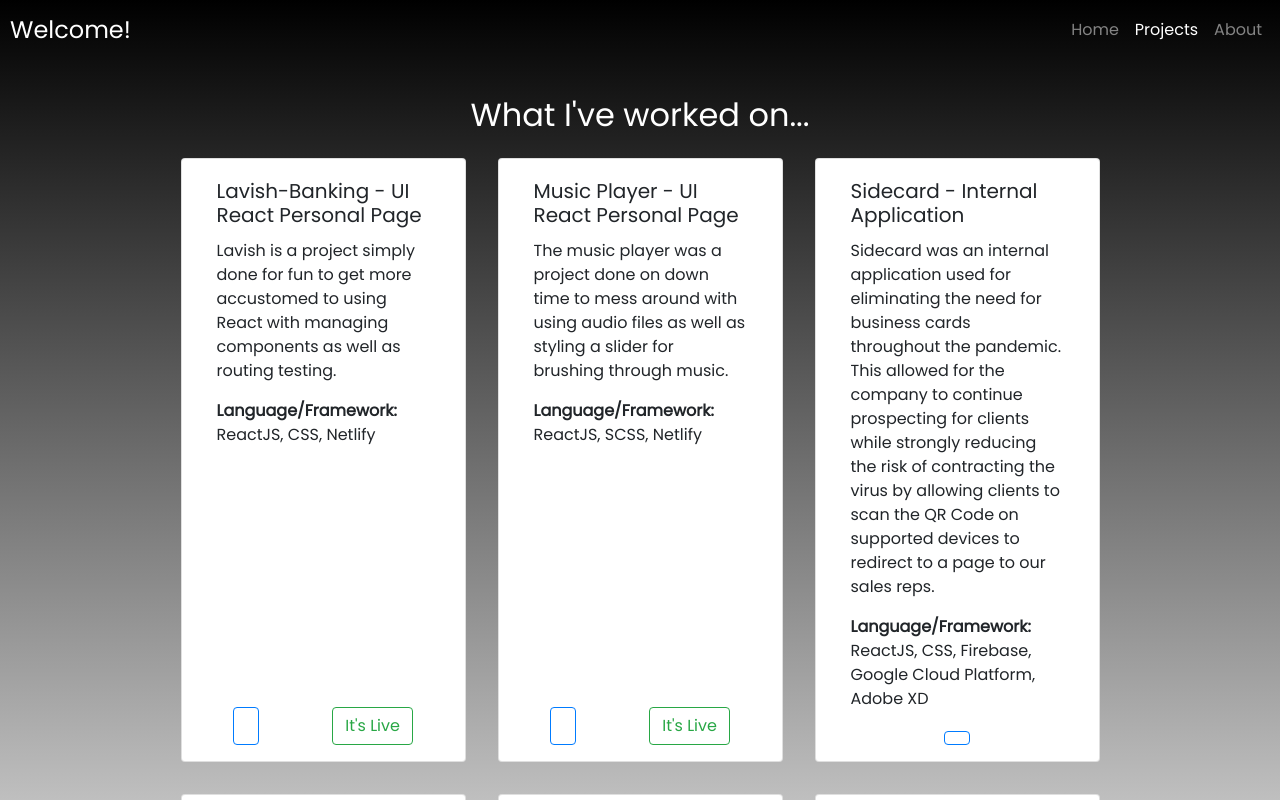
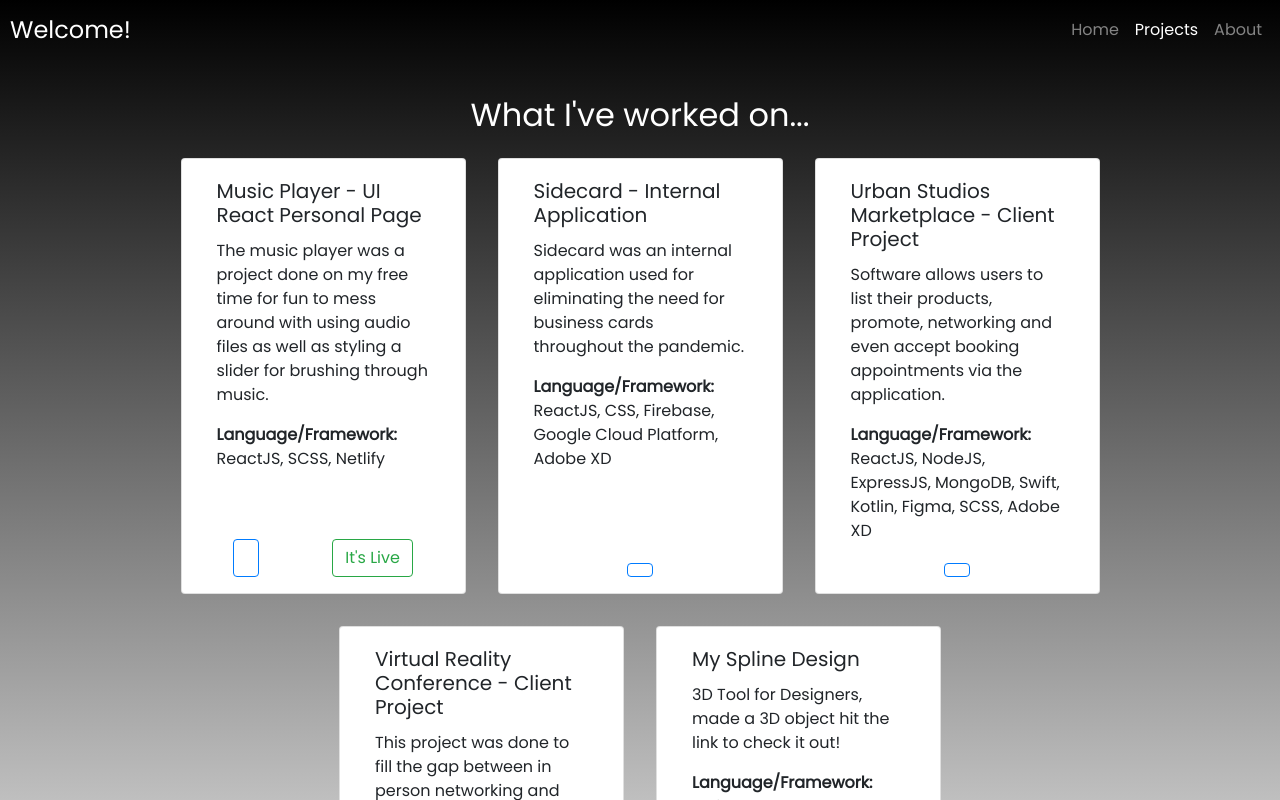
Before and after one commit to JeremyRivera/newProjectv2, a React (Create React App) app: page /Projects in a window 1280 px wide. Shown: the top 800 px of the page. Built offline with nearby package versions, Linux system fonts and the light colour scheme.

Commit message:
changed the styling for the tiles

```diff
--- a/src/components/ProjectList/index.jsx
+++ b/src/components/ProjectList/index.jsx
@@ -4,46 +4,39 @@ import ProjectCard from '../ProjectCard';
 const ProjectList = () => {
     const projects = [
         {
-            name: "Lavish-Banking - UI React Personal Page",
-            url: "https://lavishbanking.netlify.app/",
-            github: "https://github.com/JeremyRivera?tab=repositories",
-            languages: "ReactJS, CSS, Netlify",
-            description: "Lavish is a project simply done for fun to get more accustomed to using React with managing components as well as routing testing."
-        },
-        {
             name: "Music Player - UI React Personal Page",
             url: "https://viviana-v1.netlify.app/",
             github: "https://github.com/JeremyRivera/musicPlayer",
             languages: "ReactJS, SCSS, Netlify",
-            description: "The music player was a project done on down time to mess around with using audio files as well as styling a slider for brushing through music."
+            description: "The music player was a project done on my free time for fun to mess around with using audio files as well as styling a slider for brushing through music."
         },
         {
             name: "Sidecard - Internal Application",
             url: "",
             github: "https://github.com/jonotann/sidecards",
             languages: "ReactJS, CSS, Firebase, Google Cloud Platform, Adobe XD",
-            description: "Sidecard was an internal application used for eliminating the need for business cards throughout the pandemic. This allowed for the company to continue prospecting for clients while strongly reducing the risk of contracting the virus by allowing clients to scan the QR Code on supported devices to redirect to a page to our sales reps."
+            description: "Sidecard was an internal application used for eliminating the need for business cards throughout the pandemic."
         },
         {
             name: "Urban Studios Marketplace - Client Project",
             url: "",
             github: "https://github.com/JeremyRivera?tab=stars",
             languages: "ReactJS, NodeJS, ExpressJS, MongoDB, Swift, Kotlin, Figma, SCSS, Adobe XD",
-            description: "Within this project, I was one of three developers including both internal and external employees assigned to create a Multi-Store E-Commerce Platform. The focus of the project is to allow small business owners, as well as freelancers to be able to list their products, promote their work networking with other creatives and even accept booking appointments via the application. Urban uses React as it’s primary UI, while having a native wrapper that allows it to be used for inclusion of Native Features such as Biometric login."
+            description: "Software allows users to list their products, promote, networking and even accept booking appointments via the application."
         },
         {
             name: "Virtual Reality Conference - Client Project",
             url: "",
             github: "https://github.com/JeremyRivera?tab=stars",
             languages: "C#, Unity, JavaScript, PHP, Blender, Figma, Adobe XD",
-            description: "This project was done to fill the gap between in person networking and digital. Using Unity for the client-facing application we allow users to interact amongst each other as well as allowing administrators to have a dashboard to manage events and placing booths programmatically on the platform"
+            description: "This project was done to fill the gap between in person networking and digital.",
         },
         {
             name: "My Spline Design",
             url: "https://my.spline.design/supremeserver-75a0d66540466fd6f6a4d631b3bfde6a/",
             github: "https://github.com/JeremyRivera?tab=stars",
             languages: "Spline",
-            description: "Just a fun 3D server design i made using spline."
+            description: "3D Tool for Designers, made a 3D object hit the link to check it out!"
         }
     ]
     return (
```
